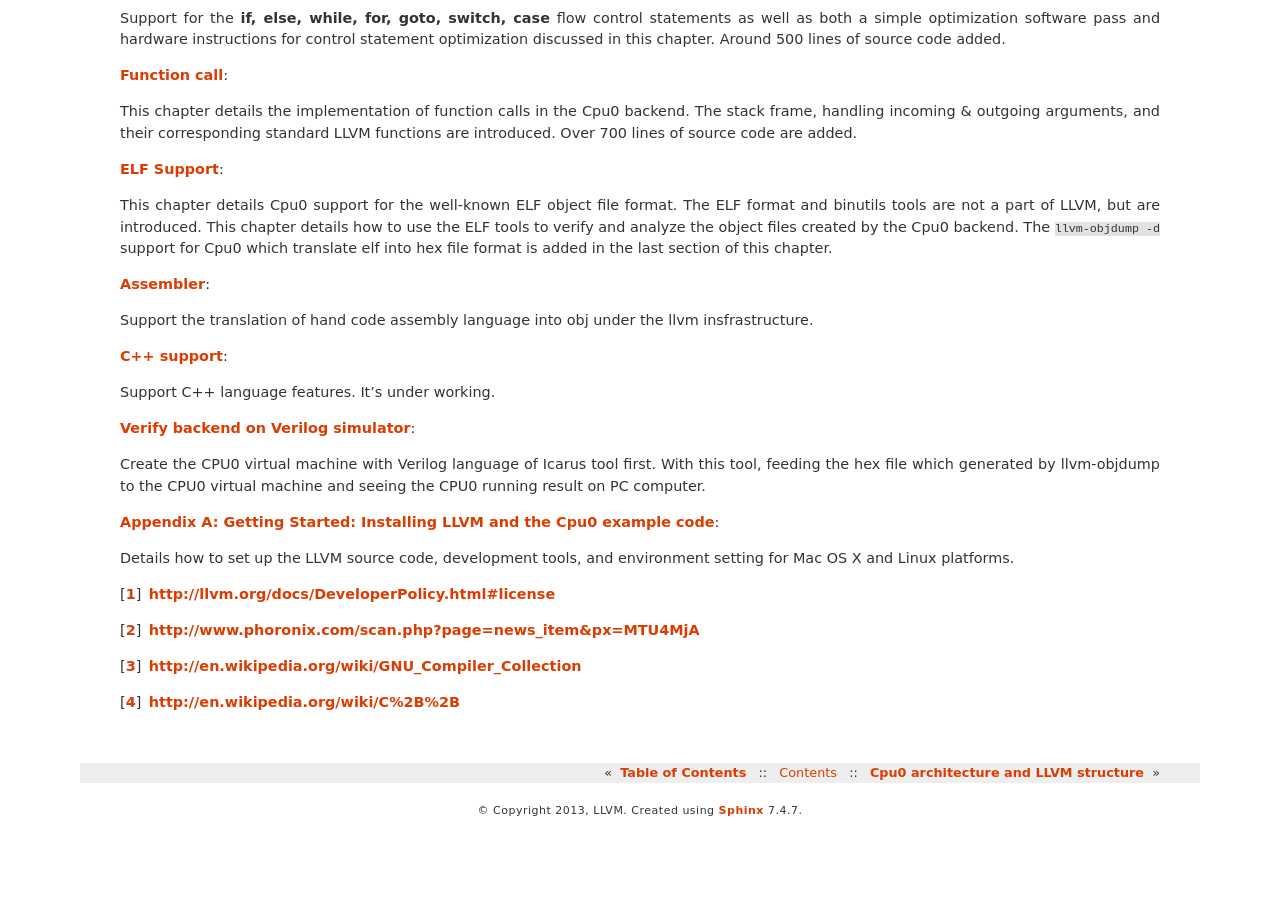
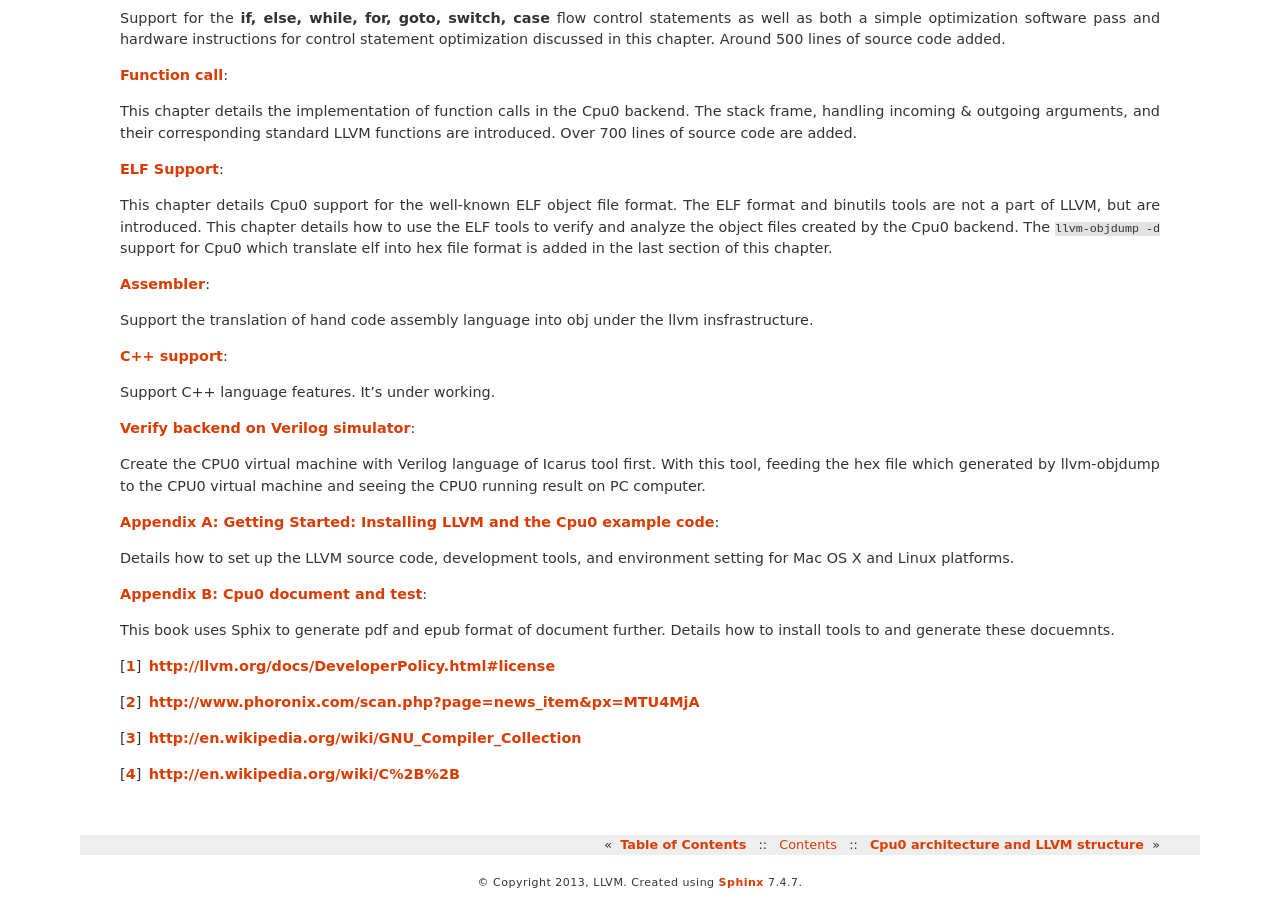
Before and after one commit to Jonathan2251/lbd, a Sphinx documentation site: the page built from source/about.rst, in a window 1280 px wide and 900 px high, scrolled down 8952 px. Built offline with Sphinx 7.4.7, drawn with Linux system fonts in a browser that asks for light colours; formulas are drawn with MathJax 3; pages that are not in the unit, such as notebooks, are missing from menus; before the commit the page ends 9780 px from its top, so only the background shows below that.

Commit message:
Correct typing

```diff
--- a/source/about.rst
+++ b/source/about.rst
@@ -675,6 +675,11 @@ virtual machine and seeing the CPU0 running result on PC computer.
 Details how to set up the LLVM source code, development tools, and environment
 setting for Mac OS X and Linux platforms.
 
+:ref:`sec-appendix-doc`:
+
+This book uses Sphix to generate pdf and epub format of document further.
+Details how to install tools to and generate these docuemnts.
+
 
 .. [#llvm-license] http://llvm.org/docs/DeveloperPolicy.html#license
 
--- a/source/doc.rst
+++ b/source/doc.rst
@@ -318,7 +318,7 @@ follows,
   remul.ll                         v              urem, -> div, mfhi                                       4
   return-vector-float4.ll          v              return vector, -> lui lui ...                            3
   return-vector.ll                 v              return vector, -> ld ld ..., st st ...                   3
-  return_address.ll                v              llvm.returnaddress, -> addu	$2, $zero, $lr             9
+  return_address.ll                v              llvm.returnaddress, -> addu	$2, $zero, $lr               9
   rotate.ll                        v              rotl, rotr, -> rolv, rol, rorv                           4
   sb1.ll                           v              store i8, sb                                             7
   select.ll                        v              select, -> movn, movz                                    8
--- a/source/llvmstructure.rst
+++ b/source/llvmstructure.rst
@@ -1089,7 +1089,7 @@ For example, if using limited virtual registers to generate the following code,
       %a = add i32 2, i32 0
       st %a,  i32* %c, 2
 
-Above code must run in sequence. On the other hand, the SSA form as the
+Above code have to run in sequence. On the other hand, the SSA form as the
 following can be reodered and run in parallel with the following different
 version [#dragonbooks-10.2.3]_.
 
```
Also changed, not shown: other parts of source/doc.rst (+1 -1 lines), other parts of source/llvmstructure.rst (+1 -1 lines).
